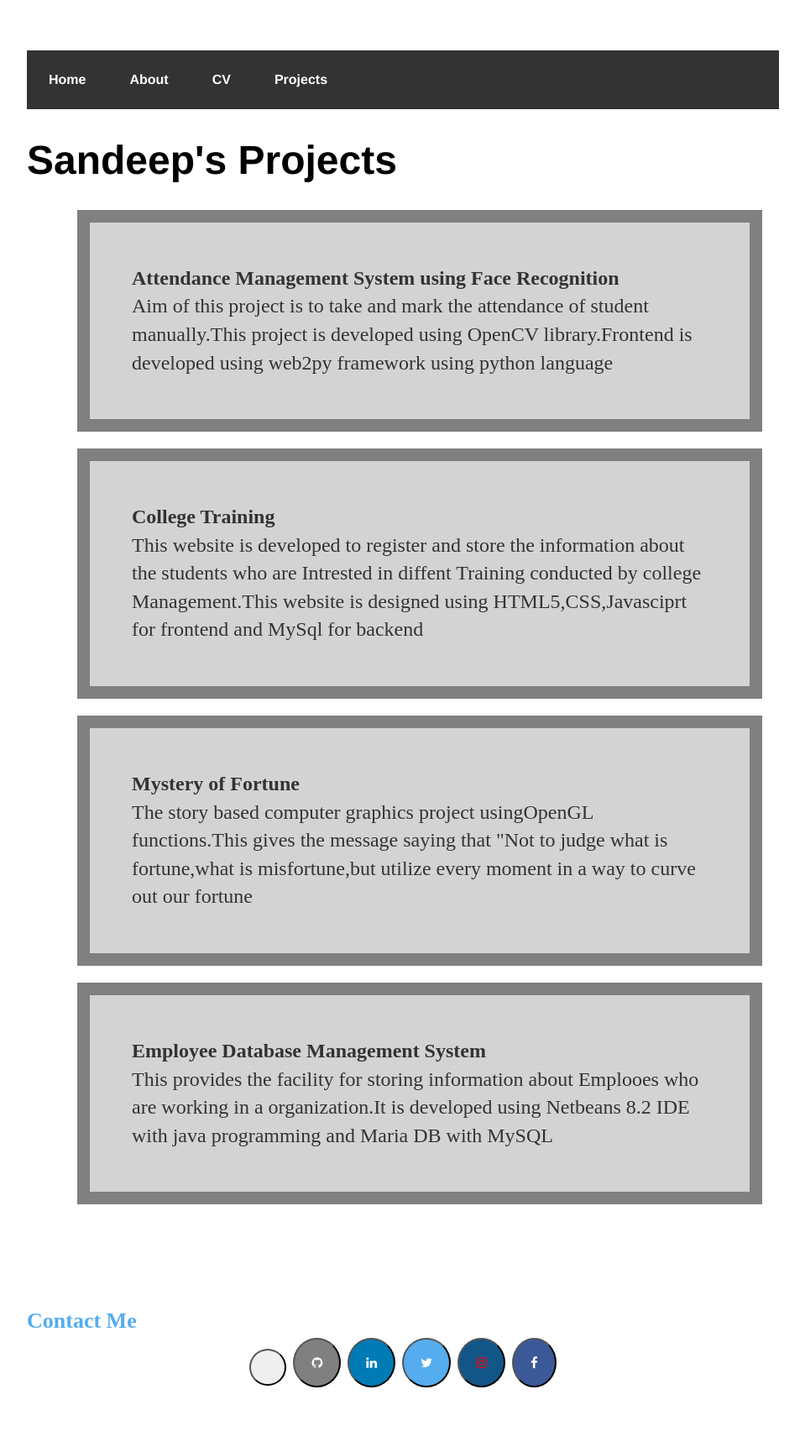
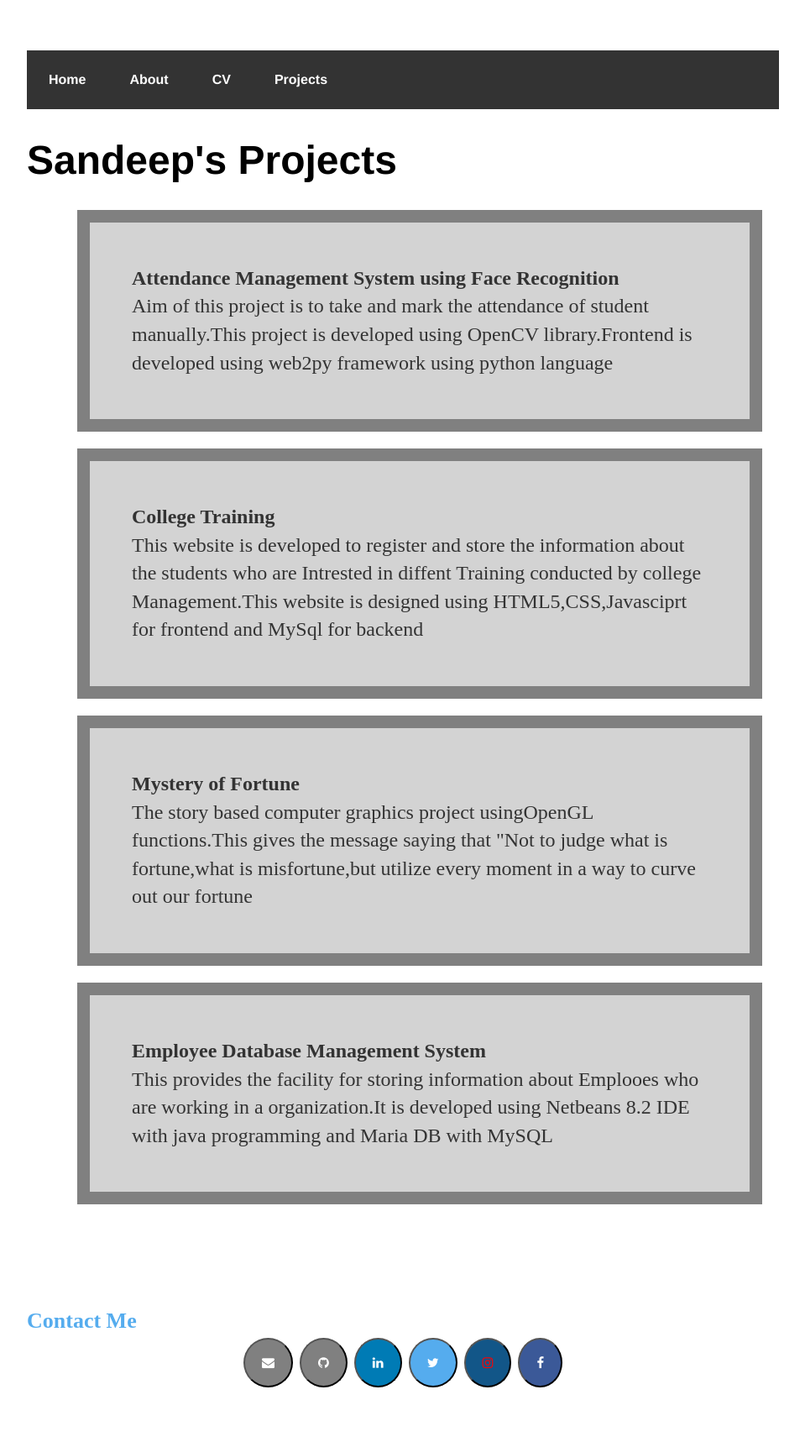
Before and after one commit to sandeepnayaks/sandeepnayaks.github.io, a Jekyll site: the page built from blog/index.html, in a window 1280 px wide. Shown: the whole page at 84% size, without its empty margins (160-1119 px from the left). Built offline with Jekyll 4.4.1, drawn with Linux system fonts in a browser that asks for light colours.

Commit message:
Update default.html

```diff
--- a/_layouts/default.html
+++ b/_layouts/default.html
@@ -28,10 +28,10 @@
 </div>
 
   <footer>
-	  <span>Contact Me</span>
+	  <span class="cm">Contact Me</span>
 	  <center>
 
-   <a href="mailto:sndpnayak.30@gmail.com"><button class="fa fa-gmail" ></button></a>
+   <a href="mailto:sndpnayak.30@gmail.com"><button class="fa fa-envelope" ></button></a>
    <a href="https://github.com/sandeepnayaks"><button class="fa fa-github" ></button></a>
 
 				<a href="https://www.linkedin.com/in/sandeep-s-77a57a163" target="_blank">
```
